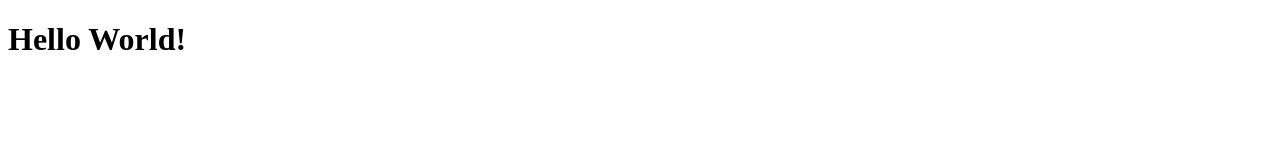
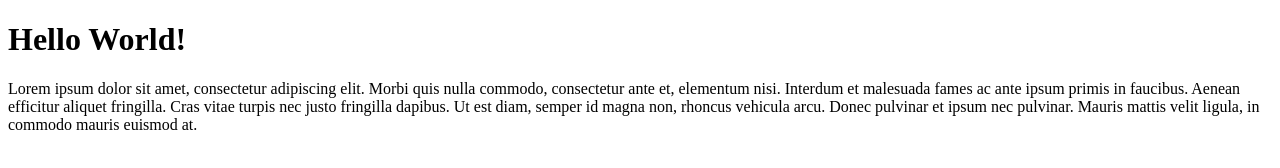
Before and after one commit to vitorelourenco/colab3, a plain HTML site: page index.html in a window 1280 px wide. Drawn offline with Linux system fonts and the light colour scheme.

Commit message:
userstory 2

```diff
--- a/index.html
+++ b/index.html
@@ -9,7 +9,7 @@
   <body>
     <h1> Hello World! </h1>
     <script src="https://cdn.freecodecamp.org/testable-projects-fcc/v1/bundle.js"></script>
-
+    <p id="description">Lorem ipsum dolor sit amet, consectetur adipiscing elit. Morbi quis nulla commodo, consectetur ante et, elementum nisi. Interdum et malesuada fames ac ante ipsum primis in faucibus. Aenean efficitur aliquet fringilla. Cras vitae turpis nec justo fringilla dapibus. Ut est diam, semper id magna non, rhoncus vehicula arcu. Donec pulvinar et ipsum nec pulvinar. Mauris mattis velit ligula, in commodo mauris euismod at.</p>
     <!--
 
     Hello Camper!
```
